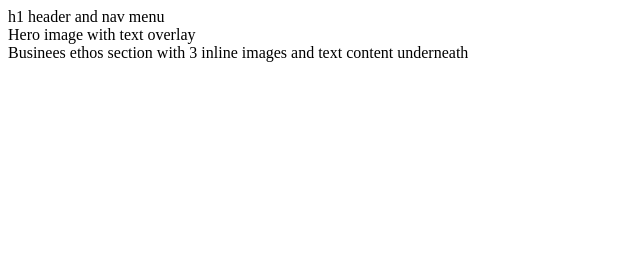
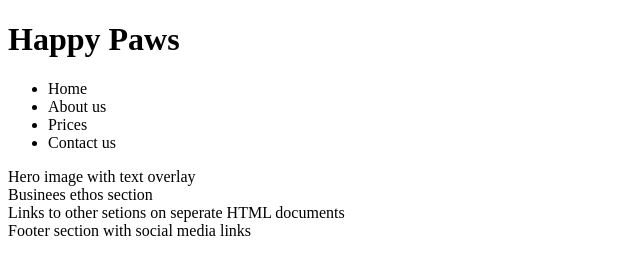
Before and after one commit to JakeDelaney/PP1-Happy-Paws, a plain HTML site: page index.html in a window 1280 px wide. Shown: the whole page, without its empty margins (0-640 px from the left). Drawn offline with Linux system fonts and the light colour scheme.

Commit message:
add basic nav menu structure and items

```diff
--- a/index.html
+++ b/index.html
@@ -4,12 +4,22 @@
     <meta charset="UTF-8">
     <meta http-equiv="X-UA-Compatible" content="IE=edge">
     <meta name="viewport" content="width=device-width, initial-scale=1.0">
+    <meta name="description" content="Happy Paws is a company offering pet grooming services in Dublin, Ireland">
+    <meta name="keywords" content="pet grooming, pet cleaning, dog, cat, dublin, ireland">
     <title>Happy Paws</title>
 </head>
 
 <body>
     <header>
-        h1 header and nav menu
+        <h1>Happy Paws</h1>
+        <nav>
+            <ul>
+                <li>Home</li>
+                <li>About us</li>
+                <Li>Prices</Li>
+                <li>Contact us</li>
+            </ul>
+        </nav>
     </header>
 
     <section>
@@ -17,9 +27,16 @@
     </section>
 
     <section>
-        Businees ethos section with 3 inline images and text content underneath
+        Businees ethos section
     </section>
 
+    <section>
+        Links to other setions on seperate HTML documents
+    </section>
+
+    <foot>
+        Footer section with social media links
+    </foot>
+
 </body>
-
 </html>
```
